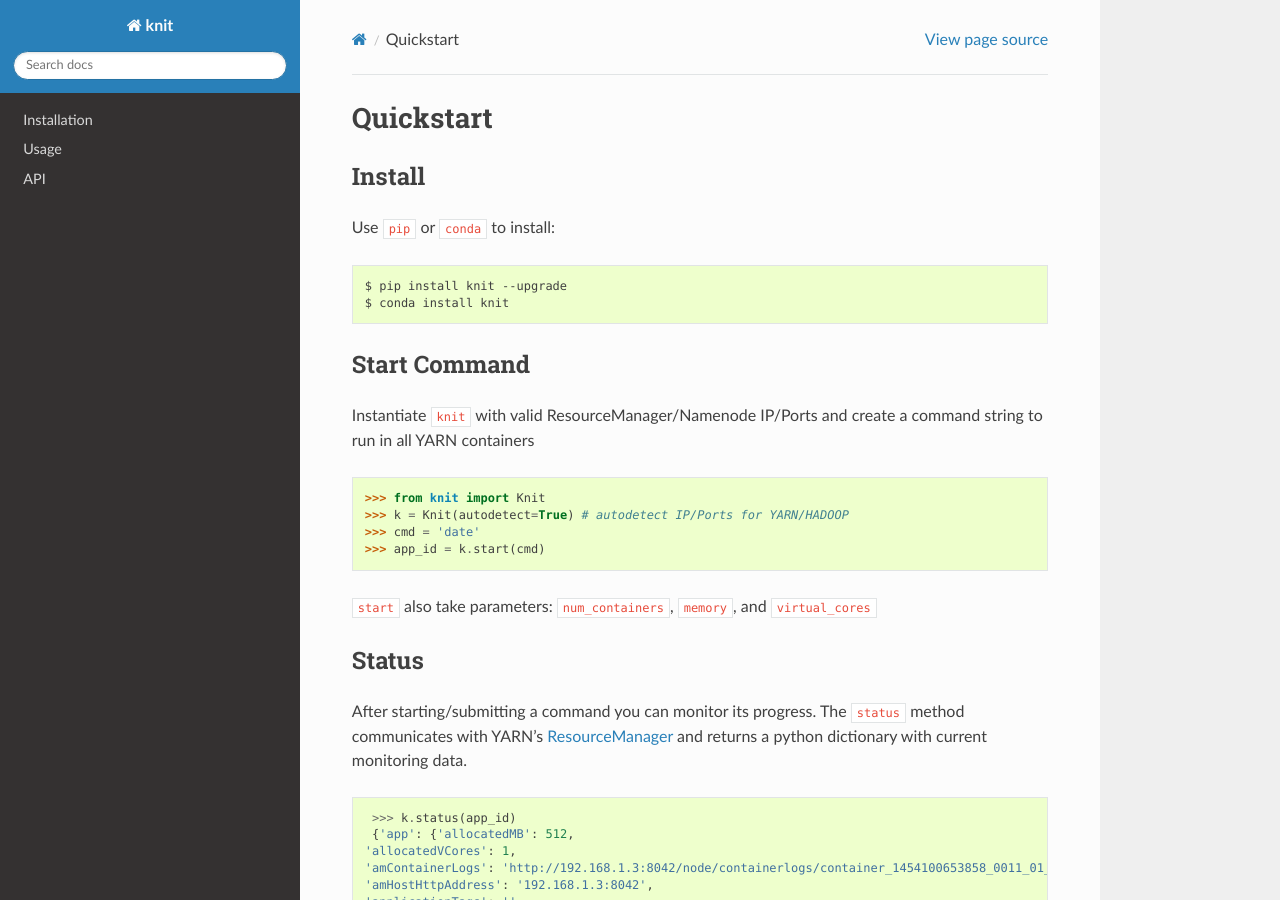
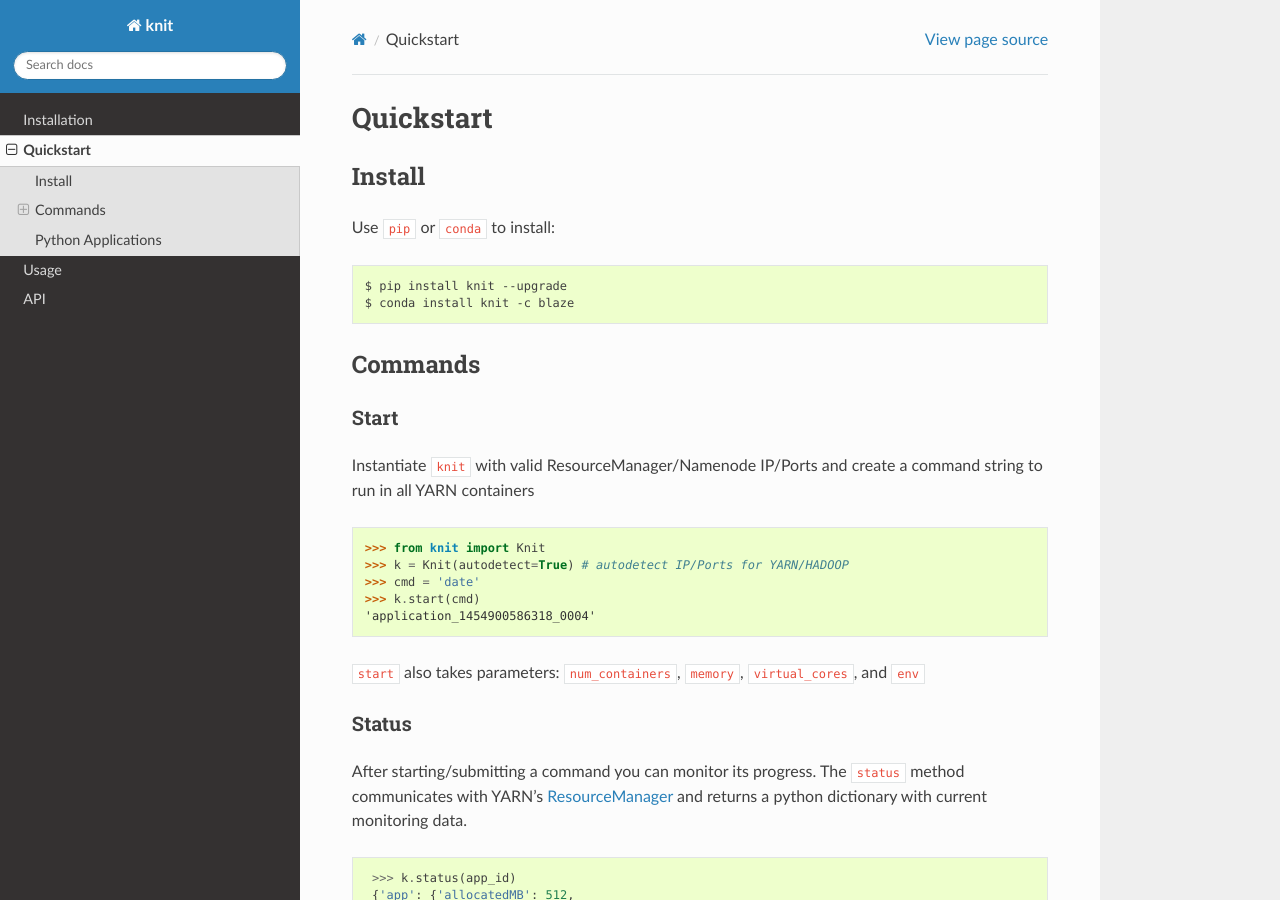
Before and after one commit to dask/knit, a Sphinx documentation site: the page built from docs/source/quickstart.rst, in a window 1280 px wide and 900 px high. Built offline with Sphinx 7.4.7 and the Read the Docs theme 2.0.0, drawn with Linux system fonts in a browser that asks for light colours.

Commit message:
updating docs

```diff
--- a/docs/source/index.rst
+++ b/docs/source/index.rst
@@ -26,5 +26,6 @@ See :doc:`the quickstart <quickstart>` to get started.
    :maxdepth: 1
 
    install
+   quickstart
    usage
    api
--- a/docs/source/install.rst
+++ b/docs/source/install.rst
@@ -6,7 +6,7 @@ Easy
 
 Use ``pip`` or ``conda`` to install::
 
-   $ conda install knit
+   $ conda install knit -c blaze
    or
    $ pip install knit --upgrade
 
--- a/docs/source/quickstart.rst
+++ b/docs/source/quickstart.rst
@@ -1,16 +1,19 @@
 Quickstart
-----------
+==========
 
 Install
-~~~~~~~
+-------
 
 Use ``pip`` or ``conda`` to install::
 
    $ pip install knit --upgrade
-   $ conda install knit
+   $ conda install knit -c blaze
 
-Start Command
-~~~~~~~~~~~~~
+Commands
+--------
+
+Start
+~~~~~
 
 Instantiate ``knit`` with valid ResourceManager/Namenode IP/Ports and create a command string to run
 in all YARN containers
@@ -20,9 +23,10 @@ in all YARN containers
    >>> from knit import Knit
    >>> k = Knit(autodetect=True) # autodetect IP/Ports for YARN/HADOOP
    >>> cmd = 'date'
-   >>> app_id = k.start(cmd)
+   >>> k.start(cmd)
+   'application_1454900586318_0004'
 
-``start`` also take parameters: ``num_containers``, ``memory``, and ``virtual_cores``
+``start`` also takes parameters: ``num_containers``, ``memory``, ``virtual_cores``, and ``env``
 
 Status
 ~~~~~~
@@ -89,7 +93,7 @@ To stop an application from executing immediately, use the ``kill`` method:
 
 
 Python Applications
-~~~~~~~~~~~~~~~~~~~
+-------------------
 
 A simple Python based application:
 
--- a/docs/source/usage.rst
+++ b/docs/source/usage.rst
@@ -1,9 +1,14 @@
 Usage
 =====
 
+``Knit`` can be used in several novel ways.  Our primary concern is supporting easy deployment of
+distributed Python runtimes; though, we can also consider other languages (R, Julia, etc) should
+interest develop.  Below are a few novels ways we can currently use ``Knit``
 
 Python
 ~~~~~~
+
+The example below use Python found in the $PATH setting.  This is usually the system Python.
 
 .. code-block:: python
 
```
Also changed, not shown: 3 other files.
